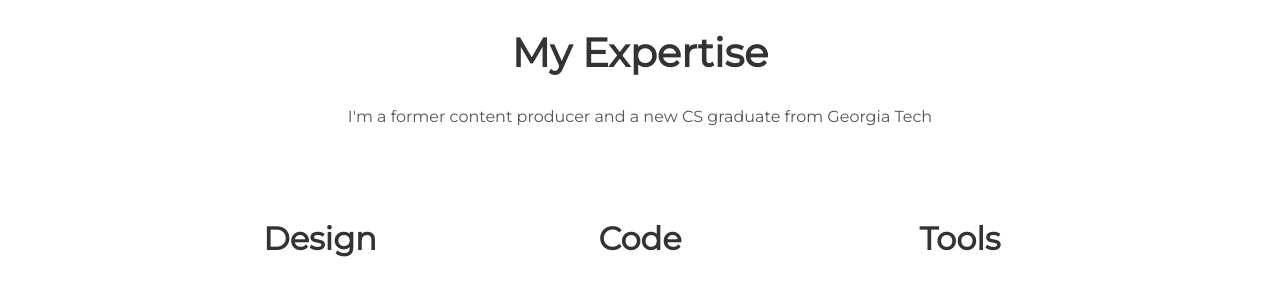
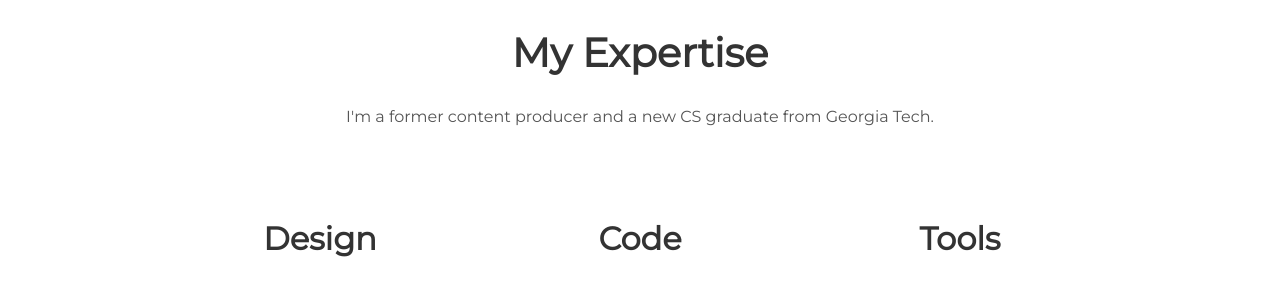
Before and after one commit to lisheng0316/lisheng.github.io, a Jekyll site: the page built from index.html, in a window 1280 px wide and 900 px high, scrolled down 799 px. Shown: the part 153-449 px from the top of the window. Built offline with Jekyll 4.4.1, drawn with Linux system fonts in a browser that asks for light colours.

Commit message:
bug fixed

```diff
--- a/_config.yml
+++ b/_config.yml
@@ -2,11 +2,11 @@
 title: Sheng Li | Love Work and Enjoy Life
 description: "Placing things where they should be"
 # baseurl: "/particle" # the subpath of your site, e.g. /blog
-# url: "localhost:3000" # the base hostname & protocol for your site e.g. http://willianjusten.com.br
+# url: "li-sheng.net" # the base hostname & protocol for your site e.g. http://willianjusten.com.br
 
 # User settings
 username: Sheng Li
-user_description: I'm a former content producer and a new CS graduate from Georgia Tech
+user_description: I'm a former content producer and a new CS graduate from Georgia Tech.
 user_title: Content Producer/Software Developer
 email: lisheng0316@gmail.com
 # twitter_username: lorem_ipsum
```
